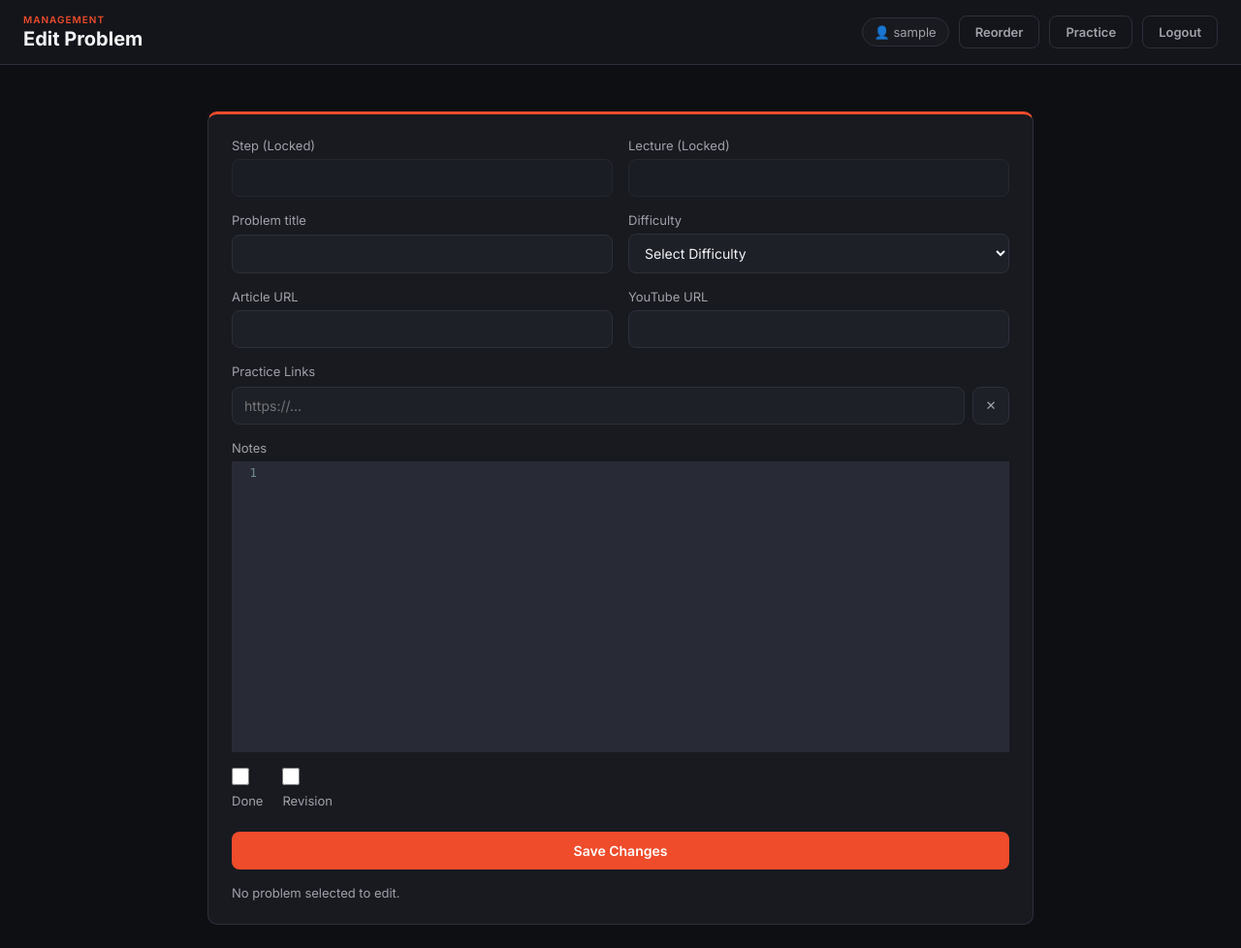
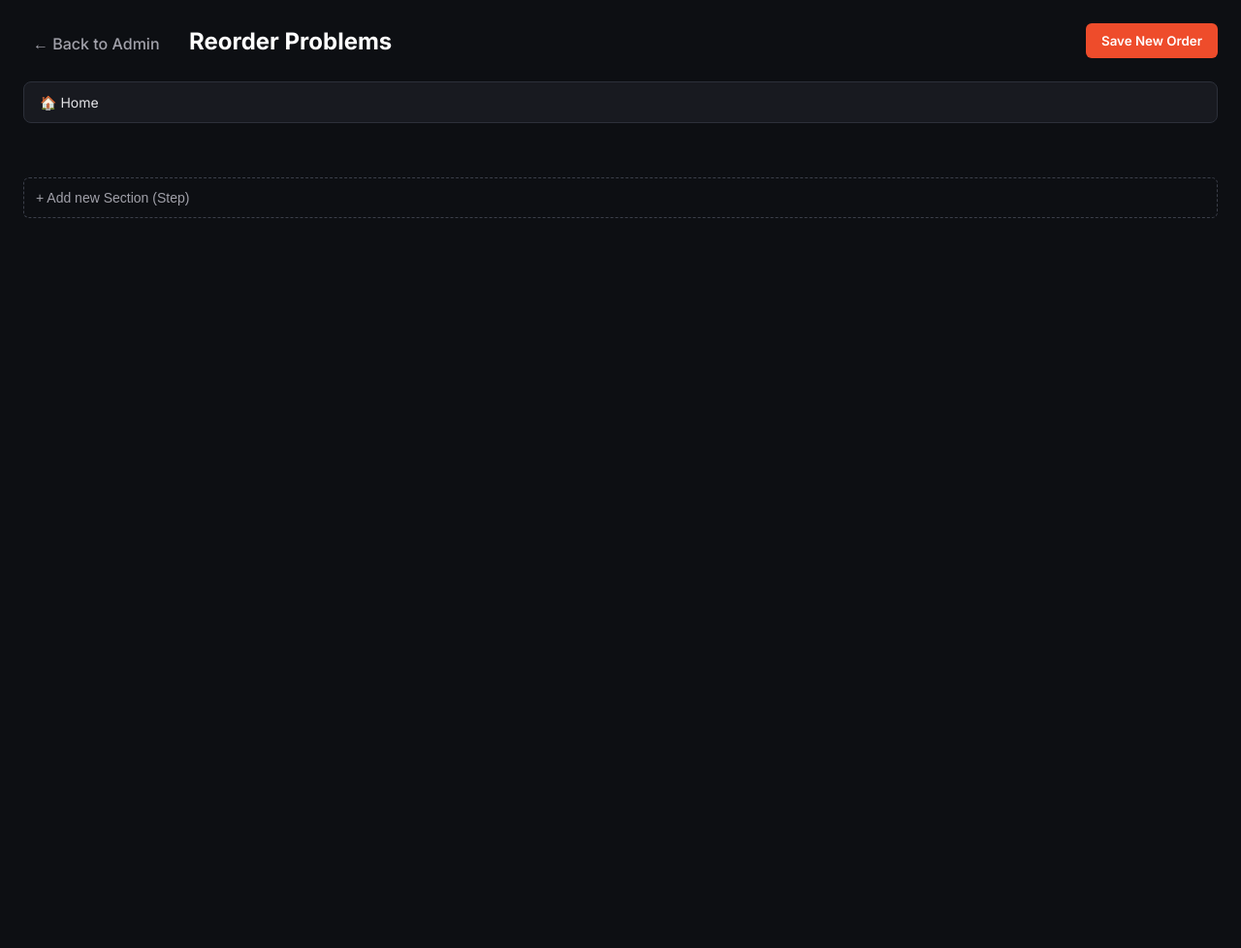
Before and after one commit to Vamp-Niklaus/striver-sheet, a Flask app: page /admin in a window 1280 px wide. Shown: the whole page at 97% size. After the commit the page ends 225 px from the top, so only its background shows below. Run offline with Flask 3, Linux system fonts and the light colour scheme; the visitor is signed in with stand-in values (Sample User, id 1); data that the repository does not hold is empty.

Commit message:
Restructure routes: Reorder page is now primary Admin, move Practice Links above Notes in modal

```diff
--- a/app.py
+++ b/app.py
@@ -137,17 +137,17 @@ def logout():
 
 
 @app.get("/admin")
+def reorder_page():
+    if not session.get('user_id'):
+        return redirect(url_for('login'))
+    return render_template("reorder.html", username=session['user_id'])
+
+
+@app.get("/admin/edit")
 def admin():
     if not session.get('user_id'):
         return redirect(url_for('login'))
     return render_template("admin.html", username=session['user_id'])
-
-
-@app.get("/admin/reorder")
-def reorder_page():
-    if not session.get('user_id'):
-        return redirect(url_for('login'))
-    return render_template("reorder.html", username=session['user_id'])
 
 
 @app.post("/api/reorder")
--- a/static/app.js
+++ b/static/app.js
@@ -244,7 +244,7 @@ function render() {
             <td>${diffBadge(p.difficulty)}</td>
             <td style="white-space: nowrap;">
               <button class="star-btn ${p.revision ? 'on' : 'off'}" data-action="revision" data-id="${escHtml(p.id)}" title="Toggle revision">★</button>
-              <a class="icon-link" href="/admin?title=${encodeURIComponent(p.title)}" target="_blank" title="Edit problem" style="margin-left: 8px; vertical-align: middle;">${ICONS.edit}</a>
+              <a class="icon-link" href="/admin/edit?title=${encodeURIComponent(p.title)}" target="_blank" title="Edit problem" style="margin-left: 8px; vertical-align: middle;">${ICONS.edit}</a>
             </td>
           </tr>`;
         }
--- a/templates/index.html
+++ b/templates/index.html
@@ -26,7 +26,7 @@
     </div>
     <div class="topbar-right">
       <span class="username-chip">👤 {{ username }}</span>
-      <a href="/admin/reorder" class="nav-btn">Admin</a>
+      <a href="/admin" class="nav-btn">Admin</a>
       <a href="/logout" class="nav-btn nav-btn--ghost">Logout</a>
     </div>
   </header>
--- a/templates/reorder.html
+++ b/templates/reorder.html
@@ -121,14 +121,15 @@
           <label>YouTube URL</label>
           <input type="text" id="modalYoutube" placeholder="https://youtube.com/...">
         </div>
-        <div class="form-group">
-          <label>Notes</label>
-          <textarea id="modalNotes" rows="3" style="width: 100%; background: #0d0f13; border: 1px solid #3b3f4a; color: #fff; padding: 10px; border-radius: 6px; font-family: 'Inter';"></textarea>
-        </div>
 
         <div class="dynamic-urls">
           <label>Practice Links</label>
           <div id="modalPracticeLinks"></div>
+        </div>
+
+        <div class="form-group">
+          <label>Notes</label>
+          <textarea id="modalNotes" rows="3" style="width: 100%; background: #0d0f13; border: 1px solid #3b3f4a; color: #fff; padding: 10px; border-radius: 6px; font-family: 'Inter';"></textarea>
         </div>
       </div>
 
@@ -444,11 +445,12 @@
       } else {
         // Render Problems
         const l = tree[currentStepIndex].lectures[currentLectureIndex];
-        l.problems.forEach((p, idx) => {
-          html += `<div class="list-item" data-idx="${idx}">
+        l.problems.forEach(p => {
+          html += `<div class="list-item" style="padding-left: 20px;">
             <div class="drag-handle"></div>
             <div class="item-icon">📄</div>
-            <div class="item-content" style="cursor:default;">${escHtml(p.title)}</div>
+            <div class="item-content" style="flex: 1;">${escHtml(p.title)}</div>
+            <a href="/admin/edit?title=${encodeURIComponent(p.title)}" target="_blank" style="text-decoration: none; font-size: 14px; margin-left: 10px;" title="Edit problem">✏️</a>
           </div>`;
         });
         addBtn.textContent = "+ Add new Problem";
```
